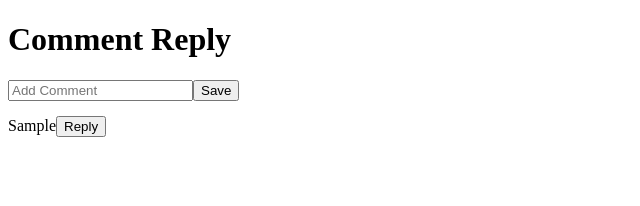
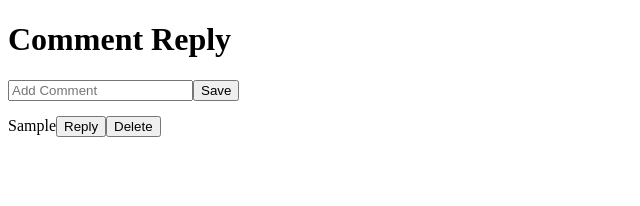
Before and after one commit to info-vivekranjan/react-problems-1, a Next.js app: page /2/comment in a window 1280 px wide. Both pictures are taken after typing "Sample" into the empty fields and a click on the button "Save". Shown: the top 206 px of the page, without its empty margins (0-640 px from the left). Built offline with nearby package versions, Linux system fonts and the light colour scheme.

Commit message:
Comment reply 2 - delete logic

```diff
--- a/src/app/2/comment/Replies.tsx
+++ b/src/app/2/comment/Replies.tsx
@@ -6,9 +6,11 @@ import { CommentDataType } from "./CommentReplyType";
 export default function Replies({
   comment,
   onAddReply,
+  onDeleteReply,
 }: {
   comment: CommentDataType;
   onAddReply: (message: string, parentId: number) => void;
+  onDeleteReply: (parentId: number) => void;
 }) {
   const [replyInput, setReplyInput] = useState("");
   const [showReplyInput, setShowReplyInput] = useState(false);
@@ -28,10 +30,15 @@ export default function Replies({
     setShowReplyInput(false);
   };
 
+  const handleDelete = () => {
+    onDeleteReply(comment.id);
+  };
+
   return (
     <section style={{ marginTop: "15px" }}>
       <span>{comment.message}</span>
       <button onClick={() => setShowReplyInput(true)}>Reply</button>
+      <button onClick={handleDelete}>Delete</button>
 
       {showReplyInput && (
         <div>
@@ -49,7 +56,12 @@ export default function Replies({
       <div style={{ marginLeft: "15px", marginTop: "15px" }}>
         {comment.replies.map((item) => {
           return (
-            <Replies key={item.id} comment={item} onAddReply={onAddReply} />
+            <Replies
+              key={item.id}
+              comment={item}
+              onAddReply={onAddReply}
+              onDeleteReply={onDeleteReply}
+            />
           );
         })}
       </div>
--- a/src/app/2/comment/page.tsx
+++ b/src/app/2/comment/page.tsx
@@ -64,6 +64,28 @@ export default function Comment() {
     setCommentData((prev) => handleAddReply(prev, parentId, payload));
   };
 
+  // DELETE REPLY
+
+  const handleDeleteReply = (
+    comments: CommentDataType[],
+    parentId: number,
+  ): CommentDataType[] => {
+    return comments
+      .filter((item) => item.id !== parentId)
+      .map((comment) => {
+        return {
+          ...comment,
+          replies: handleDeleteReply(comment.replies, parentId),
+        };
+      });
+  };
+
+  const onDeleteReply = (parentId: number) => {
+    console.log(parentId);
+
+    setCommentData((prev) => handleDeleteReply(prev, parentId));
+  };
+
   console.log(commentData);
 
   return (
@@ -82,7 +104,12 @@ export default function Comment() {
       </div>
       {commentData?.map((comment) => {
         return (
-          <Replies key={comment.id} comment={comment} onAddReply={onAddReply} />
+          <Replies
+            key={comment.id}
+            comment={comment}
+            onAddReply={onAddReply}
+            onDeleteReply={onDeleteReply}
+          />
         );
       })}
     </>
```
